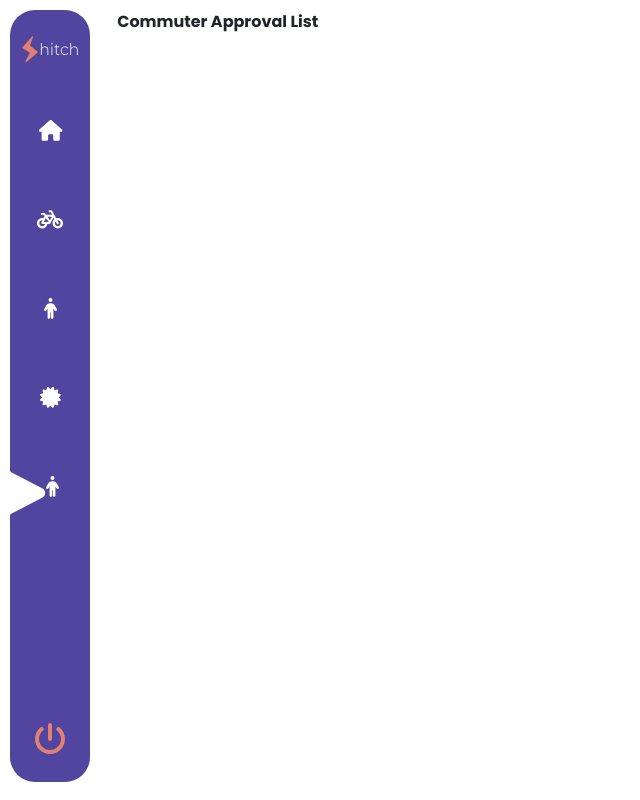
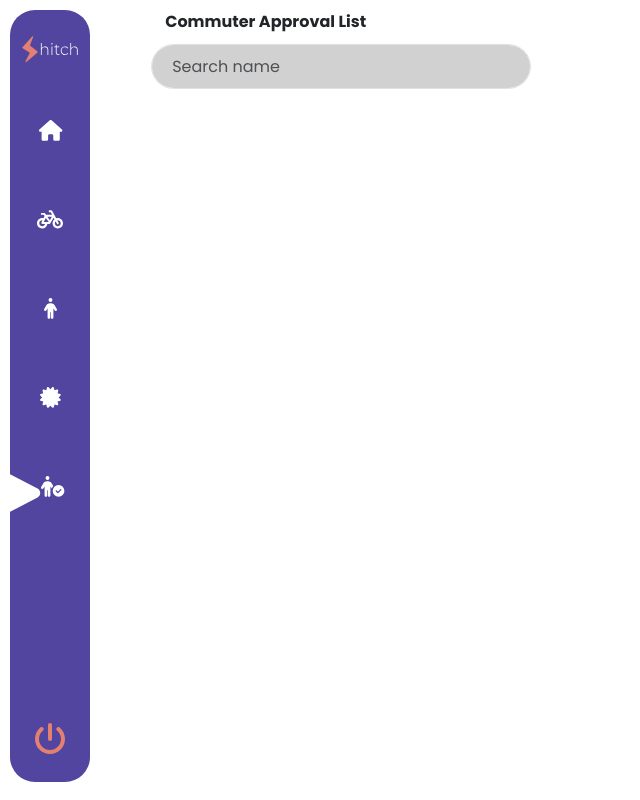
Before and after one commit to wingled22/pagyeonjaFrontEnd, a React (Vite) app: page /commuter-approval in a window 1280 px wide. Shown: the whole page, without its empty margins (0-640 px from the left). Built offline with nearby package versions, Linux system fonts and the light colour scheme.

Commit message:
create a search box ui

```diff
--- a/src/components/CommuterApproval/searchBoxCommuterApp.jsx
+++ b/src/components/CommuterApproval/CommuterApprovalSearchBox.jsx
@@ -2,7 +2,7 @@ import React from "react";
 import "../../assets/css/CommuterApprovalSearchBox.css";
 
 
-const commuterApprovalSearchBox = () => {
+const CommuterApprovalSearchBox = () => {
   return (
     <>
       <input
@@ -15,4 +15,4 @@ const commuterApprovalSearchBox = () => {
   );
 };
 
-export default commuterApprovalSearchBox;
+export default CommuterApprovalSearchBox;
--- a/src/components/NavigationBar.jsx
+++ b/src/components/NavigationBar.jsx
@@ -8,7 +8,9 @@ import {
   faPerson,
   faCertificate,
   faPowerOff,
+  faPersonCircleCheck,
 } from "@fortawesome/free-solid-svg-icons";
+
 const NavigationBar = () => {
   return (
     <>
@@ -42,7 +44,7 @@ const NavigationBar = () => {
             activeClassName="active"
             to={"/commuter-approval"}
           >
-            <Icon icon={faPerson} color="white" className="large-icon" />
+            <Icon icon={faPersonCircleCheck} color="white" className="large-icon" />
           </NavLink>
 
         </div>
--- a/src/routes/CommuterApprovalPage.jsx
+++ b/src/routes/CommuterApprovalPage.jsx
@@ -12,24 +12,19 @@ import {
   Col,
 } from "reactstrap";
 import { useState } from "react";
-
-
+import CommuterApprovalSearchBox from "../components/CommuterApproval/CommuterApprovalSearchBox";
 const CommuterApprovalPage = () => {
 
   return (
     <>
 
-
-
-
-
-     <div className="commuter-approval-text-wrapper fw-bold">Commuter Approval List</div>
+     <div className="commuter-approval-text-wrapper fw-bold ms-md-5">Commuter Approval List</div>
 
 
 
      <Row >
         <Col  xs={8} sm={7} md={5} lg={4} xl={5} className="ms-md-4">
-          {/* <SearchBar /> */}
+        <CommuterApprovalSearchBox />
         </Col>
 
         <Col xs={4} sm={5} md={6} lg={4} xl={4}>
```
